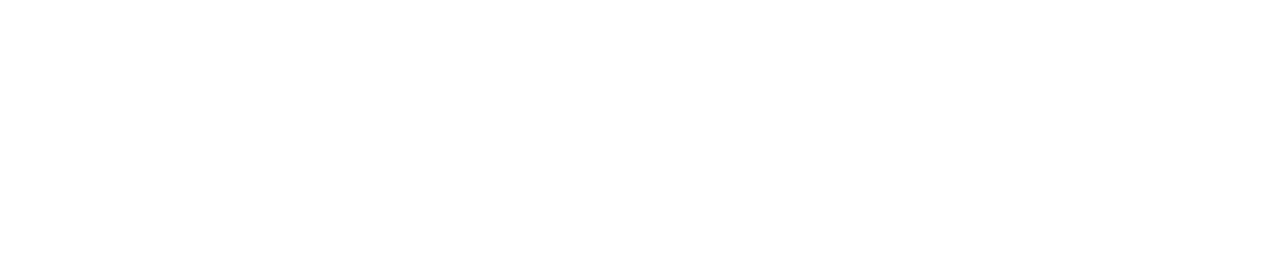
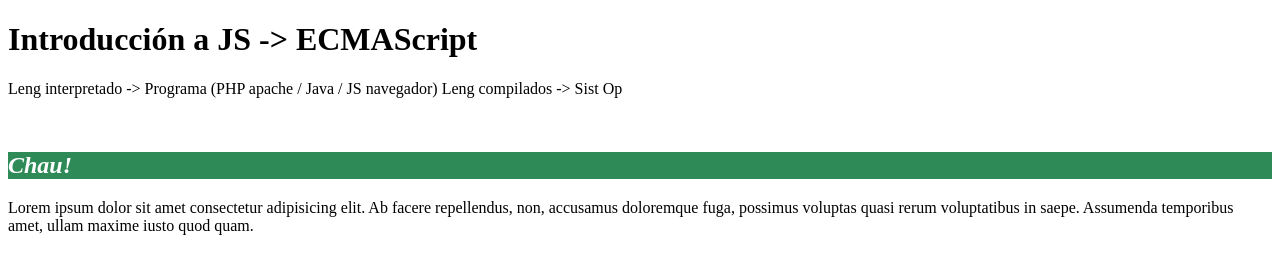
Before and after one commit to Sebastoss/curso-jsa, a plain HTML site: page index.html in a window 1280 px wide. Drawn offline with Linux system fonts and the light colour scheme.

Commit message:
Agrego comandos.txt y actualizo el index.html a la mitad del curso

```diff
--- a/index.html
+++ b/index.html
@@ -6,7 +6,69 @@
     <meta name="viewport" content="width=device-width, initial-scale=1.0">
     <title>Document</title>
 </head>
+<style>
+    section h2 { background-color: hotpink;}
+
+    .ejemplo {
+        background-color: seagreen;
+    }
+</style>
 <body>
+    <h1>Introducción a JS -> ECMAScript</h1>
+    <p>
+        Leng interpretado -> Programa (PHP apache / Java / JS
+                                navegador)
+        Leng compilados   -> Sist Op
 
+
+
+
+
+    </p>
+
+    <section id="banner">
+        <img src="" alt="">
+        <h2 style="color: white;">Hola!</h2>
+        <p>Lorem ipsum dolor sit amet consectetur adipisicing elit. Ab facere repellendus, non, accusamus doloremque fuga, possimus voluptas quasi rerum voluptatibus in saepe. Assumenda temporibus amet, ullam maxime iusto quod quam.</p>
+    </section>
+
+<script>
+    //BOM -> Browser Object Model -> Es una API, es una representacion en modelo de objeto de lo que es el navegador
+
+    //DOM -> Document Object Model -> es una API, es la representacion en modelo de objeto de lo que es el documento HTML -> document
+
+    //window.confirm();
+    //window.document.write();
+
+
+    //elemento.childNodes -> tiene en cuenta todos los nodos hijo sean de texto o de otras etiquetas
+
+    //elemento.children -> tiene en cuenta solo a las etiquetas hijo
+
+    //SELECTORES DE ELEMENTOS
+    //document.children[0].children[1].children[0]
+
+    //document.querySelector(selectorCSS)
+    //document.getElementsByTagName('section').getElementsByTagName('h2')
+    document.querySelector('section h2');
+
+    var tituloSeccion = document.querySelector('#banner h2');
+    //textContent -> Mozilla / Opera
+    //innertext -> IE
+    //PROPIEDADES DE ELEMENTOS HTML
+    tituloSeccion.innerText = "Chau!"; //Texto plano
+    tituloSeccion.innerHTML = "<em> Chau! </em>"; //Texto HTML
+
+    //tituloSeccion.style -> pseudo api que solo muestra y permite setear las prop css en linea / los estilos en linea siempre tienen mas prioridad que las hojas de estilo
+
+    //tituloSeccion.style.backgroundColor = "indianred";
+
+    tituloSeccion.classList.add("ejemplo"); //Agregar una clase
+    tituloSeccion.classList.remove("ejemplo"); //Remover una Clase
+    tituloSeccion.classList.toggle("ejemplo"); //Intercambia
+
+
+
+</script>
 </body>
 </html>
```
Also changed, not shown: comandos.txt (added).
